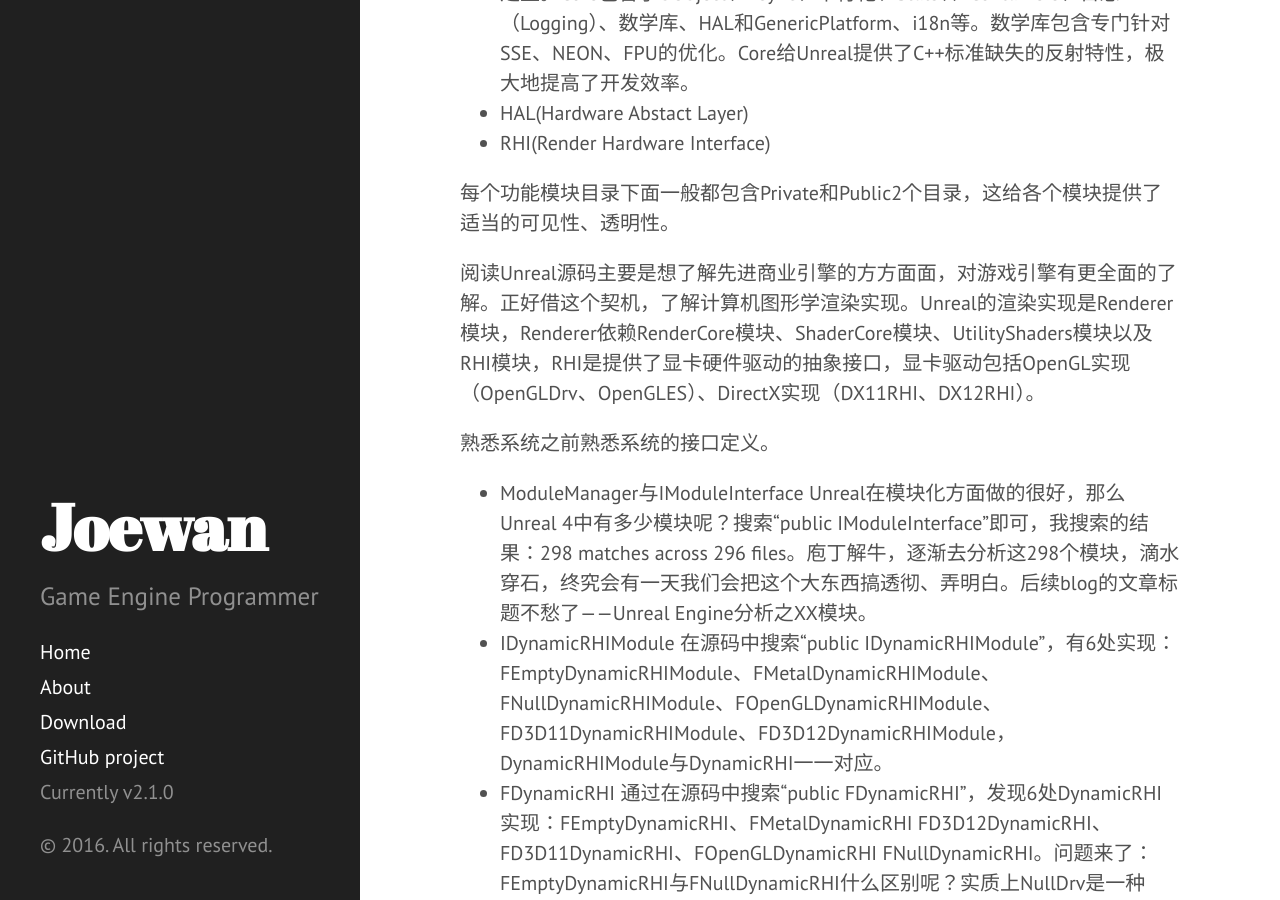
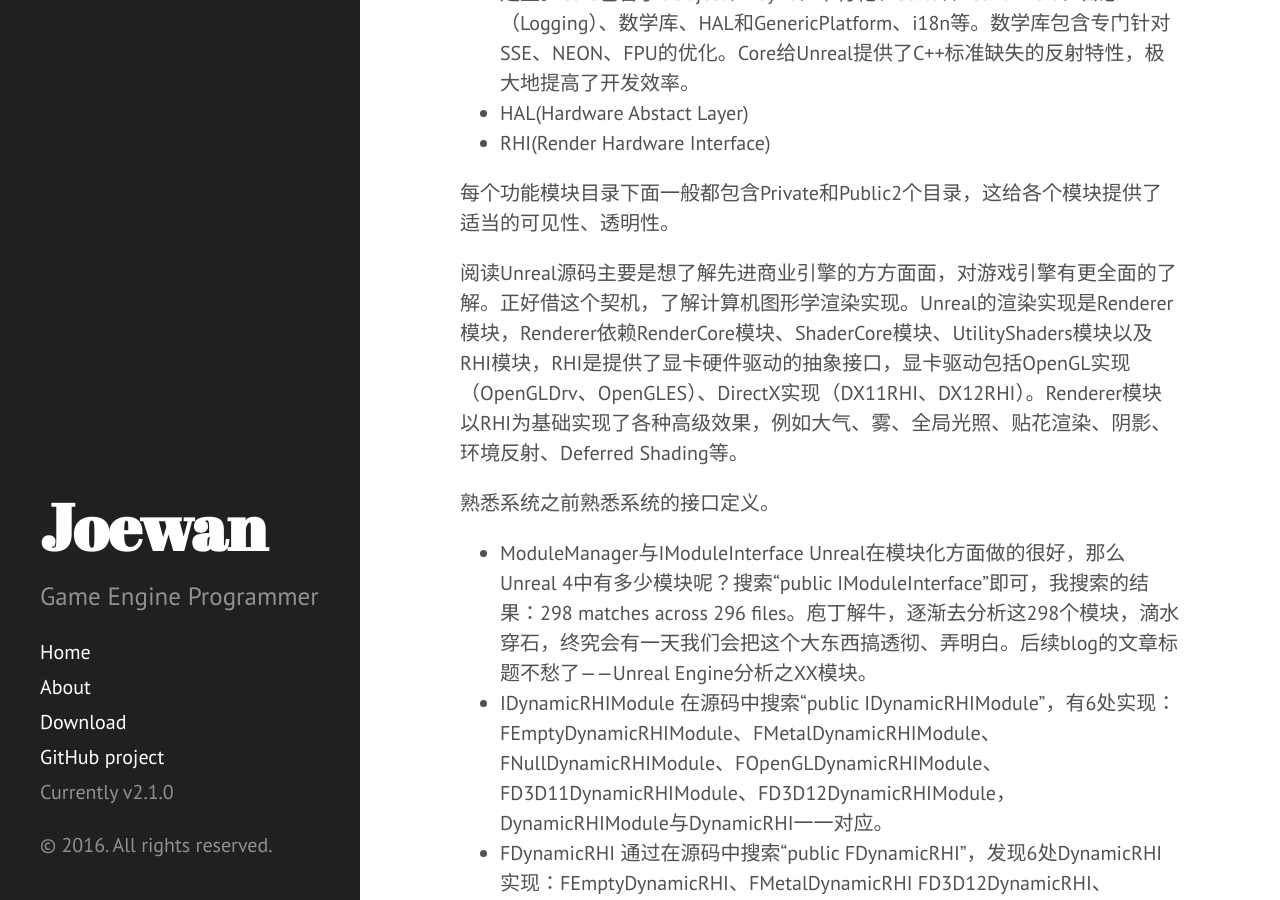
Before and after one commit to joewan/joewan.github.io, a Jekyll site: the page built from _posts/2016-04-18-unreal-engine-01.md, in a window 1280 px wide and 900 px high, scrolled down 886 px. Built offline with Jekyll 4.4.1, drawn with Linux system fonts in a browser that asks for light colours.

Commit message:
renderer理解。

```diff
--- a/_posts/2016-04-18-unreal-engine-01.md
+++ b/_posts/2016-04-18-unreal-engine-01.md
@@ -30,7 +30,8 @@ Runtime中最核心的就当属Core了，Core是我们熟悉、掌握Unreal的
 
 每个功能模块目录下面一般都包含Private和Public2个目录，这给各个模块提供了适当的可见性、透明性。
 
-阅读Unreal源码主要是想了解先进商业引擎的方方面面，对游戏引擎有更全面的了解。正好借这个契机，了解计算机图形学渲染实现。Unreal的渲染实现是Renderer模块，Renderer依赖RenderCore模块、ShaderCore模块、UtilityShaders模块以及RHI模块，RHI是提供了显卡硬件驱动的抽象接口，显卡驱动包括OpenGL实现（OpenGLDrv、OpenGLES）、DirectX实现（DX11RHI、DX12RHI）。
+阅读Unreal源码主要是想了解先进商业引擎的方方面面，对游戏引擎有更全面的了解。正好借这个契机，了解计算机图形学渲染实现。Unreal的渲染实现是Renderer模块，Renderer依赖RenderCore模块、ShaderCore模块、UtilityShaders模块以及RHI模块，RHI是提供了显卡硬件驱动的抽象接口，显卡驱动包括OpenGL实现（OpenGLDrv、OpenGLES）、DirectX实现（DX11RHI、DX12RHI）。Renderer模块以RHI为基础实现了各种高级效果，例如大气、雾、全局光照、贴花渲染、阴影、环境反射、Deferred Shading等。
+
 
 熟悉系统之前熟悉系统的接口定义。
 
```
